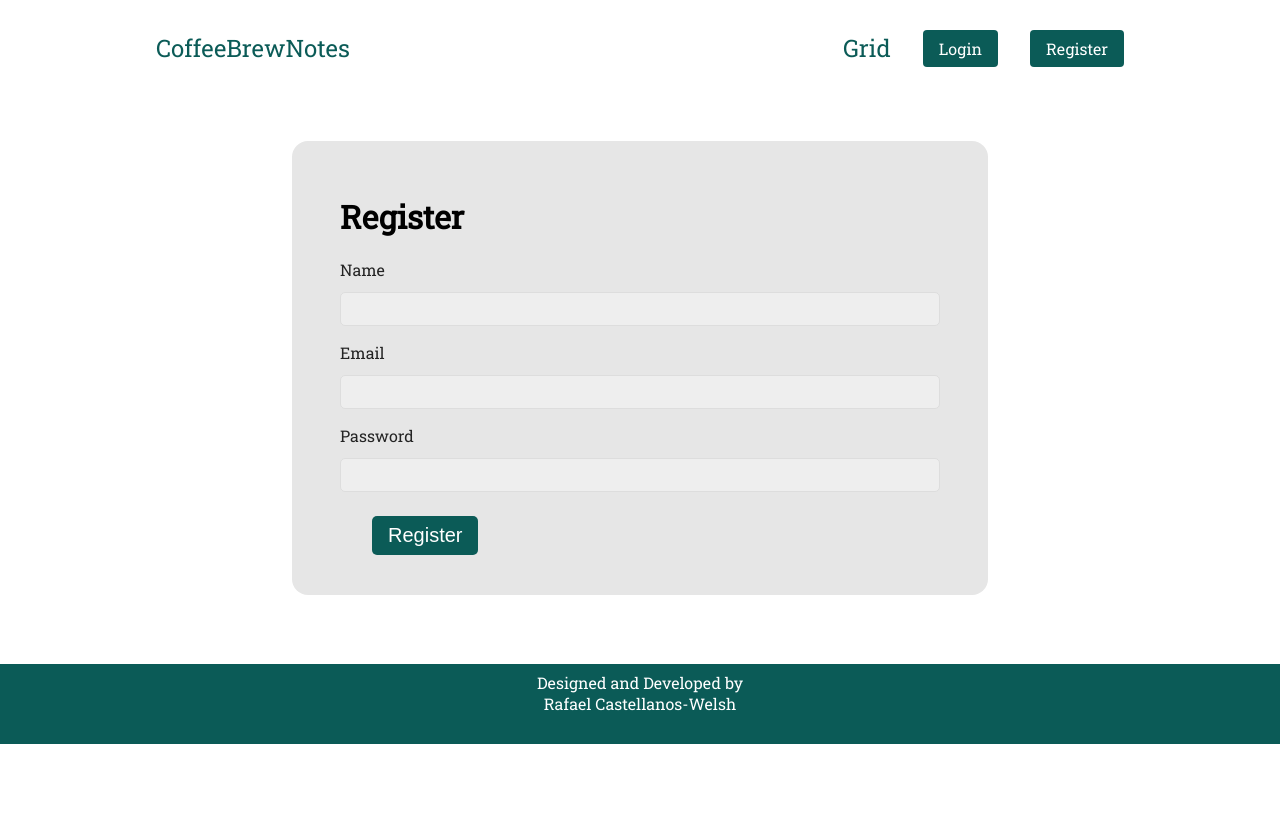
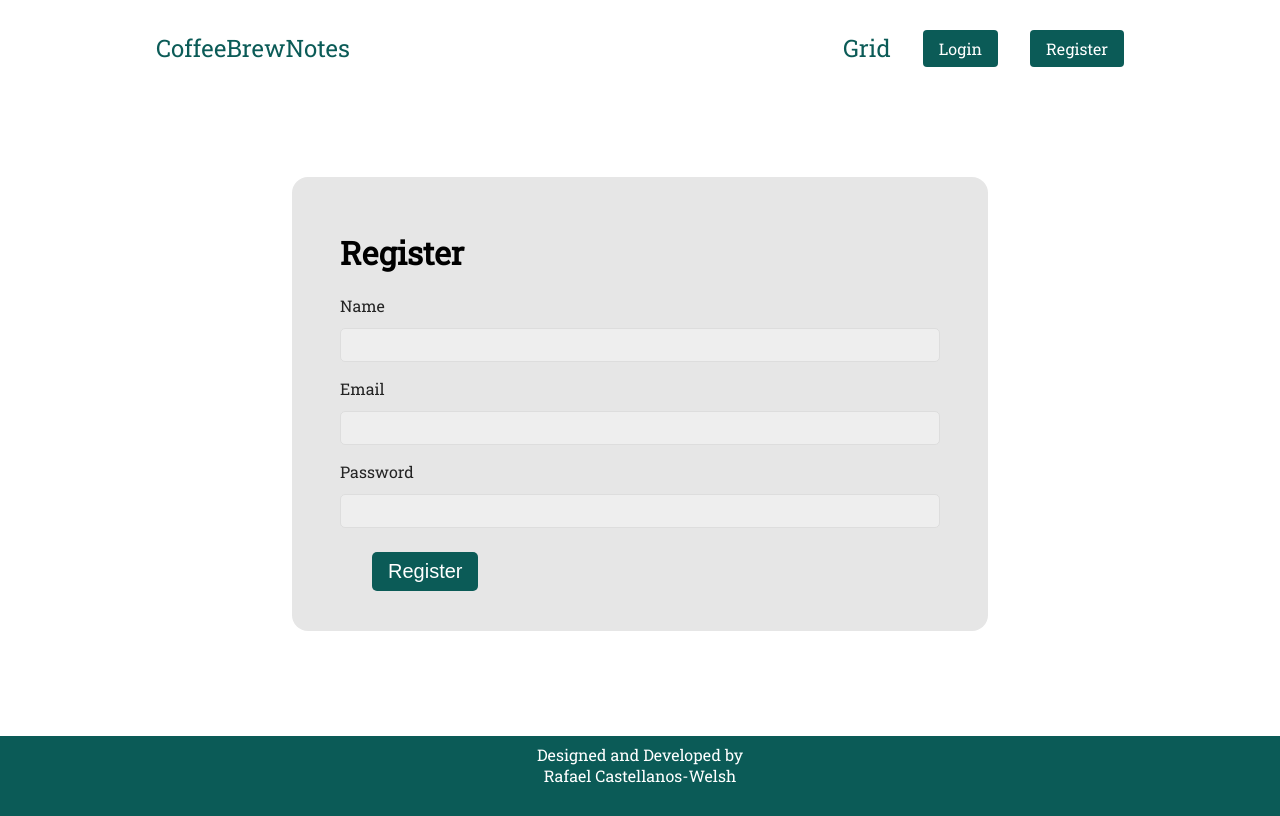
Before and after one commit to rafawelsh/CoffeeBrewNotes, a React (Create React App) app in the folder client/: page /register in a window 1280 px wide. Built offline with nearby package versions, Linux system fonts and the light colour scheme.

Commit message:
minor UI fixes with layout and colors

```diff
--- a/client/src/components/UserForms/LoginForm.js
+++ b/client/src/components/UserForms/LoginForm.js
@@ -12,7 +12,6 @@ import {
 
 function LoginForm() {
 	const [authState, setAuthState] = useContext(AuthContext);
-	console.log("LF 15: " + authState);
 
 	const [redirect, setRedirect] = useState(false);
 	const initialValues = {
--- a/client/src/styles/HomeStyles.js
+++ b/client/src/styles/HomeStyles.js
@@ -57,7 +57,7 @@ export const HeroContent = styled.div`
 
 export const NavBtnLink = styled(Link)`
 	border-radius: 0.25rem;
-	background: ${colors.highlight};
+	background: ${colors.textHeader};
 	padding: 0.75rem 2rem;
 	color: #fff;
 	border: none;
@@ -68,8 +68,7 @@ export const NavBtnLink = styled(Link)`
 
 	&:hover {
 		transition: all 0.2s ease-in-out;
-		background: #fff;
-		color: #010606;
+		background: ${colors.highlight};
 	}
 
 	@media ${device.tablet} {
--- a/client/src/styles/NavBarStyles.js
+++ b/client/src/styles/NavBarStyles.js
@@ -25,14 +25,6 @@ export const NavLink = styled(Link)`
 	&:hover {
 		color: ${colors.highlight};
 	}
-
-	/* @media ${device.tablet} {
-		font-size: 1.125rem;
-
-		.logo {
-			font-size: 1.5rem;
-		}
-	} */
 `;
 
 // styled for Sidebar.js
@@ -47,9 +39,6 @@ export const NavMenu = styled.div`
 	right: 0;
 	height: 100vh;
 	width: 100vw;
-	/* transform: ${({ isOpen }) =>
-		isOpen ? "translateY(0)" : "translateY(-100%)"}; */
-	/* transition: transform 0.3s ease-in-out; */
 	${(props) => {
 		if (props.isOpen) {
 			return `
@@ -95,7 +84,6 @@ export const NavBtnLink = styled(Link)`
 	&:hover {
 		transition: all 0.2s ease-in-out;
 		background: ${colors.highlight};
-		color: #fff;
 	}
 `;
 
--- a/client/src/styles/UserForms.js
+++ b/client/src/styles/UserForms.js
@@ -11,14 +11,9 @@ export const SharedFormContainer = css`
 
 export const FormContainer = styled.main`
 	height: 100%;
-	min-height: 71vh;
+	min-height: calc(100vh - (17vh + 1.5rem));
 	display: flex;
 	align-items: center;
-
-	@media ${device.laptopL} {
-		height: 100%;
-		min-height: 78vh;
-	}
 `;
 
 export const AccountFormContainer = styled.div`
```
